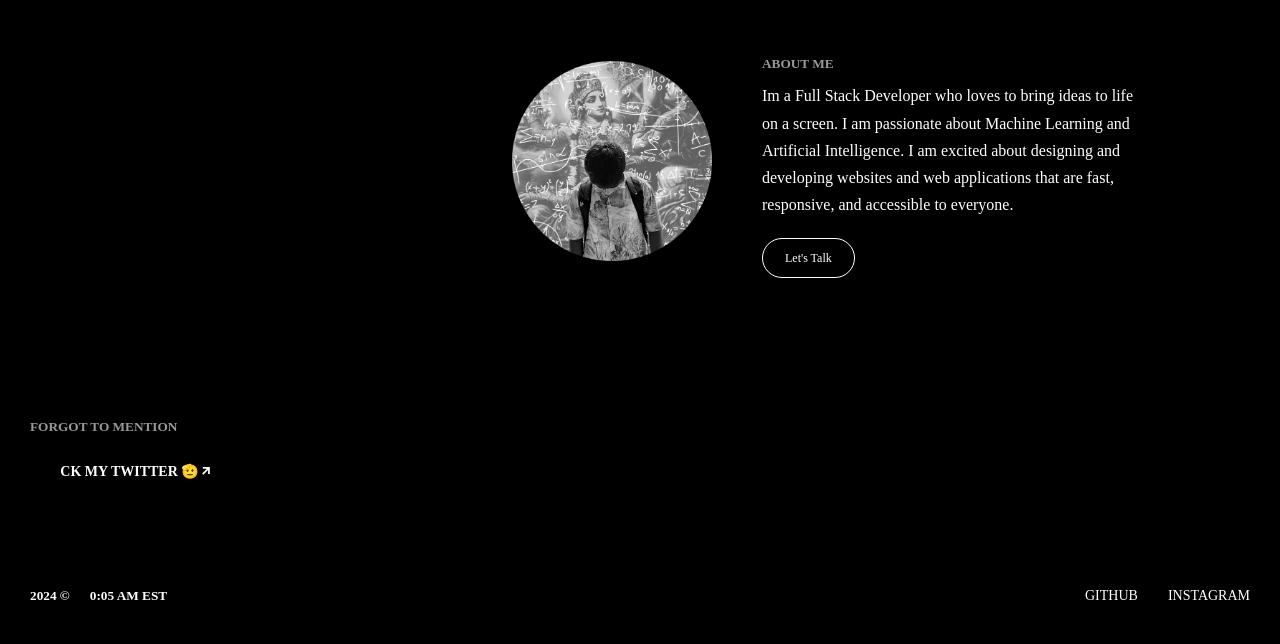
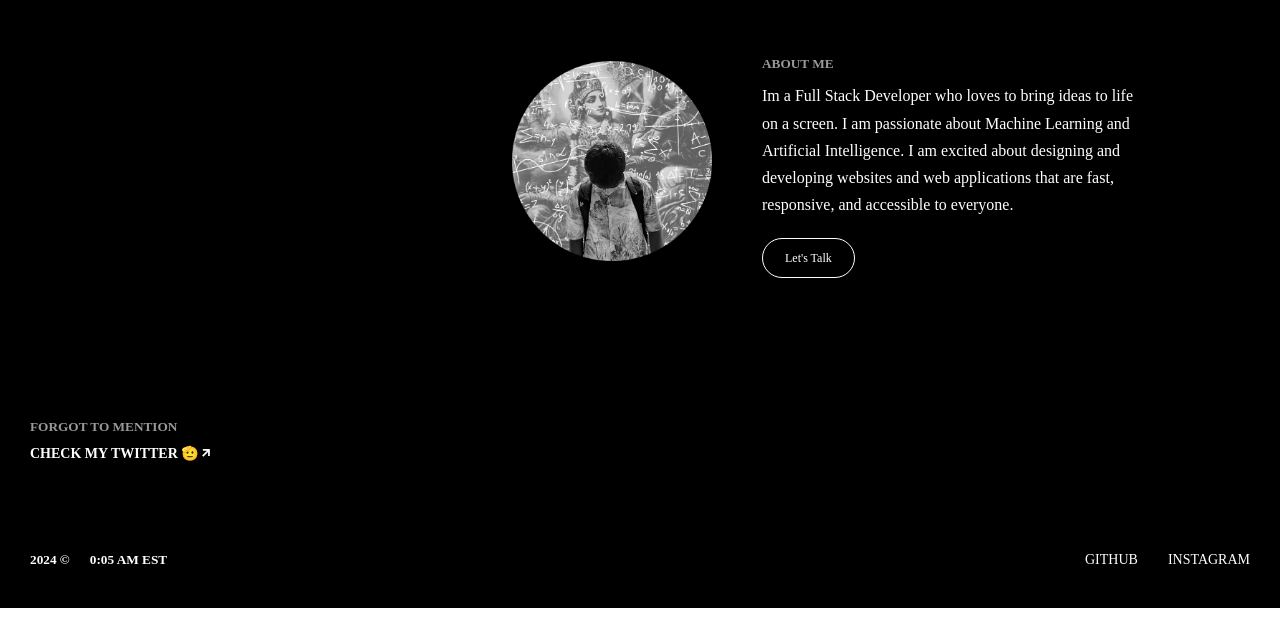
Before and after one commit to itsNishalShah/the.nix, a plain HTML site: page index.html in a window 1280 px wide. Shown: the part 1646-2290 px from the top of the page. After the commit the page ends 2254 px from the top, so only its background shows below. Drawn offline with nearby package versions, Linux system fonts and the light colour scheme; a script that the page names is missing.

Commit message:
csschanges2

```diff
--- a/style.css
+++ b/style.css
@@ -245,9 +245,6 @@ html, body{
 }
 
 #subscribe a{
-    padding-bottom: 10vw;
-    background-color: black;
-    padding: 50px 30px;
     color: white;
     text-decoration: none;
 }
```
